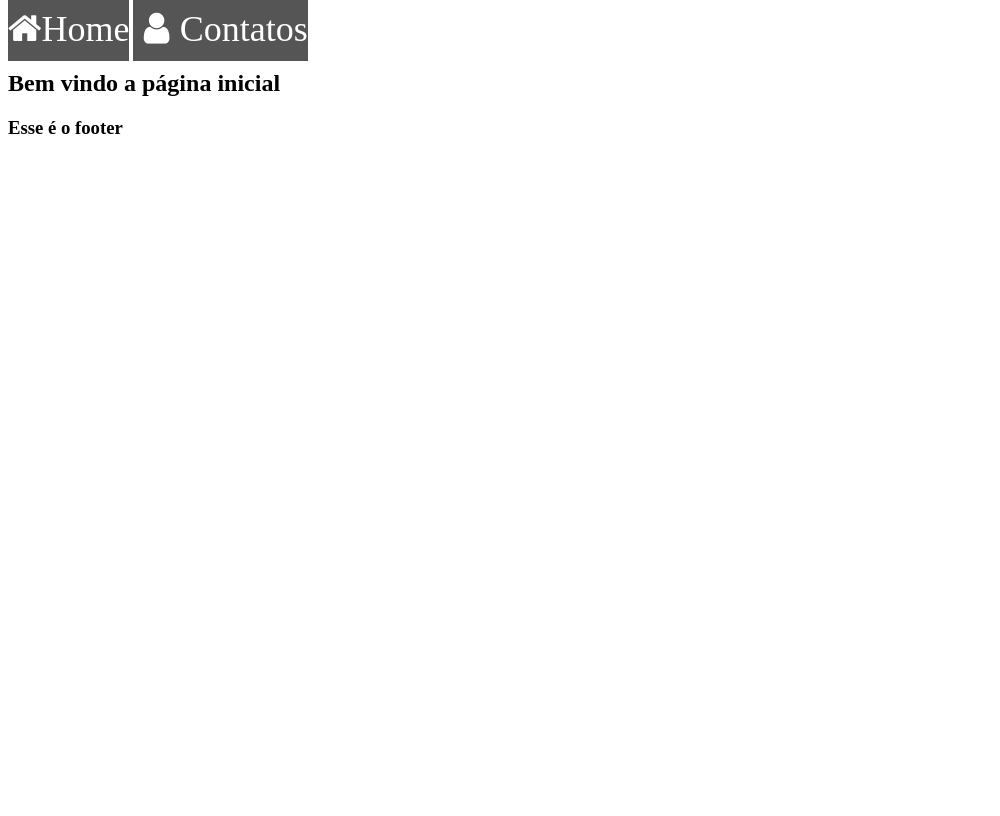
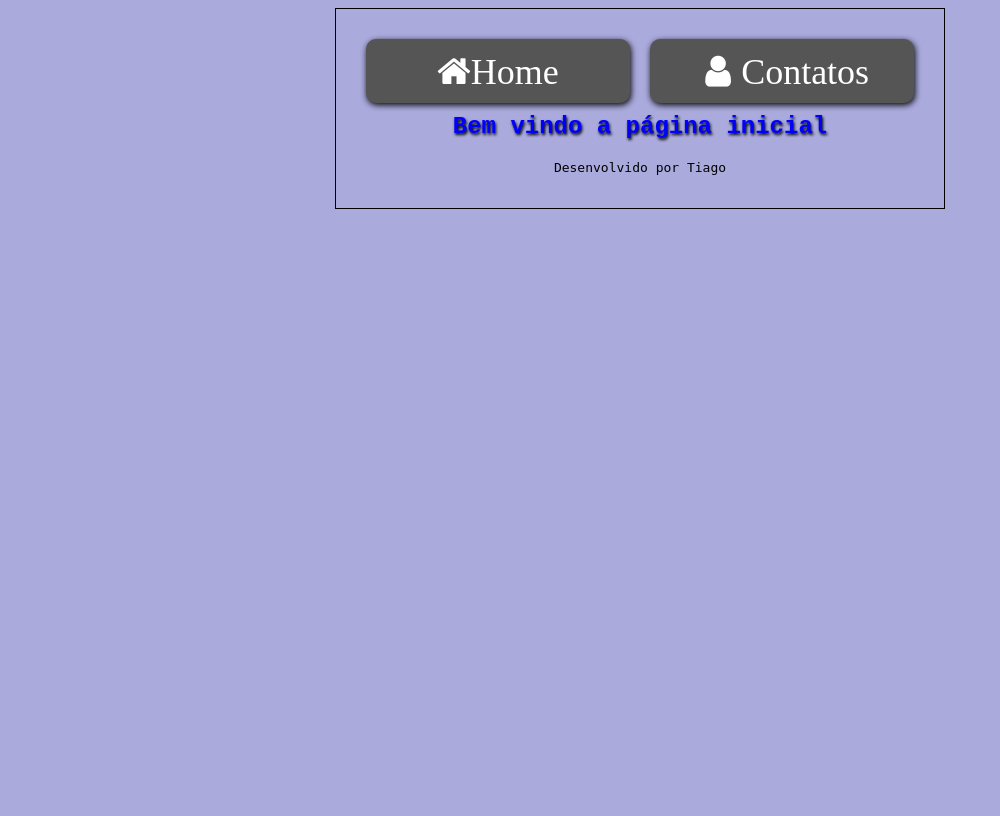
Before and after one commit to tiagomt/CadastroContatos, a PHP site: page / in a window 1280 px wide. Shown: the whole page, without its empty margins (0-1000 px from the left). Before the commit the page ends 134 px from the top, so only its background shows below. Run offline with PHP 8.4, Linux system fonts and the light colour scheme; data that the repository does not hold is empty.

Commit message:
ultimos detalhes

```diff
--- a/footer.php
+++ b/footer.php
@@ -1,8 +1,9 @@
 <footer>
 
-    <h3>Esse é o footer</h3>
+    <p>Desenvolvido por <a href="https://github.com/tiagomt">Tiago</a></p>
 
 </footer>
+</div>
 </div>
 
 <script src="https://unpkg.com/imask"></script>
--- a/header.php
+++ b/header.php
@@ -12,5 +12,7 @@
 
 <body>
 
-    <a href="?pagina=home" class="btnHome paginas"><i class="fa fa-home"></i>Home</a>
-    <a href="?pagina=usuarios" class="btnContatos paginas"><i class="fa fa-fw fa-user"></i>Contatos</a>
+    <div class="principal">
+        <div class="conteudos">
+            <a href="?pagina=home" class="btnHome paginas"><i class="fa fa-home"></i>Home</a>
+            <a href="?pagina=usuarios" class="btnContatos paginas"><i class="fa fa-fw fa-user"></i>Contatos</a>
--- a/style/style.css
+++ b/style/style.css
@@ -1,3 +1,78 @@
+body {
+
+    height: 100vh;
+    background-color: #aaaadd;
+
+
+
+
+}
+
+.principal {
+
+    display: flex;
+    justify-content: center;
+    max-height: 150vh;
+    align-items: center;
+
+
+}
+
+.conteudos {
+
+    padding: 20px;
+    border: 1px solid;
+    justify-content: center;
+
+
+}
+
+.paginas {
+
+    text-align: center;
+    padding: 12px;
+    background-color: #555;
+    color: #fff;
+    text-decoration: none;
+    font-size: 36px;
+    border-radius: 10px;
+    box-shadow: #000000 1px 2px 6px;
+    margin: 10px;
+    display: block;
+    float: left;
+    height: 5vh;
+    width: 30vh;
+
+
+}
+
+.inserirNovo {
+
+    text-decoration: none;
+    color: #fff;
+    background: #242acb;
+    display: inline-block;
+    padding: 5px;
+    height: 20px;
+    border-radius: 6px;
+    text-shadow: 2px 2px 2px black;
+}
+
+.inserirNovo:hover {
+
+    background-color: #5b9bd5;
+
+}
+
+#listaContatos {
+
+    font-family: 'Courier New', Courier, monospace;
+    color: blue;
+    text-shadow: #000000 1px 2px 3px;
+    clear: both;
+
+}
+
 .divTelefone {
 
     display: inline-block;
@@ -23,6 +98,7 @@ input {
     width: 100%;
     border: 1px solid #ddd;
     font-size: 18px;
+    box-shadow: #000000 1px 2px 6px;
 
 }
 
@@ -67,6 +143,7 @@ input {
     border-radius: 5px;
     padding: 12px 20px 12px 40px;
     width: 10%;
+    box-shadow: #000000 1px 2px 6px;
 
 }
 
@@ -89,20 +166,106 @@ input {
 
 }
 
-.paginas {
 
-    width: 50%;
-    text-align: center;
-    padding: 12px 0;
-    background-color: #555;
-    color: #fff;
-    text-decoration: none;
-    font-size: 36px;
+.paginas:hover {
+
+    background-color: #2377ec;
 
 }
 
-.paginas:hover {
+form input[type=text] {
 
-    background-color: #04AA6D;
+    width: 96%;
+    padding: 12px;
+    border: 1px solid #ccc;
+    border-radius: 4px;
+    box-sizing: border-box;
+    margin-top: 6px;
+    margin-bottom: 16px;
+    box-shadow: #000000 1px 2px 6px;
+}
+
+form input[type=submit] {
+
+
+    width: 10vw;
+    height: 5vh;
+    cursor: pointer;
+    border-radius: 5px;
 
 }
+
+form input[type=submit]:hover {
+
+    background: #ccc;
+
+}
+
+label {
+
+    font-weight: bolder;
+
+}
+
+.home,
+footer {
+
+    text-align: center;
+
+}
+
+.home {
+
+    font-family: 'Courier New', Courier, monospace;
+    color: blue;
+    text-shadow: #000000 1px 2px 3px;
+    clear: both;
+
+}
+
+footer {
+
+    font-weight: lighter;
+    font-family: monospace;
+
+
+}
+
+footer a {
+
+    color: #000000;
+    text-decoration: none;
+
+}
+
+.fa-plus {
+    color: green;
+
+}
+
+.fa-minus {
+    color: red;
+
+}
+
+.formContainer {
+
+    background-color: #aa99ee;
+    padding: 20px;
+    border-radius: 10px;
+    box-shadow: 1px 2px 8px #000000;
+}
+
+.errosForm {
+
+    background-color: #f3bebe;
+    border-radius: 10px;
+    color: red;
+    font-weight: bolder;
+    box-shadow: 1px 2px 8px red;
+    padding: 5px;
+    width: 93%;
+    text-align: center;
+    display: none;
+
+}
--- a/views/home.php
+++ b/views/home.php
@@ -1 +1 @@
-<h2>Bem vindo a página inicial</h3>
+<h2 class="home">Bem vindo a página inicial</h3>
--- a/views/usuarios.php
+++ b/views/usuarios.php
@@ -1,6 +1,7 @@
-<p>Contatos</p>
+<h1 id="listaContatos">Lista de contatos</h1>
 
-<a href="?pagina=inserir_usuario">Inserir novo contato</a><br><br>
+<a href="?pagina=inserir_usuario" class="inserirNovo"><i class="fa fa-plus-circle" aria-hidden="true"></i> Inserir contato</a><br><br>
+
 
 <input type="text" id="entradaSearch" onkeyup="search()" placeholder="Procurar por CPFs" title="Digite o CPF"><br><br>
 
```
Also changed, not shown: script/script.js (+51 -26 lines), views/inserir_usuario.php (+15 -10 lines).
